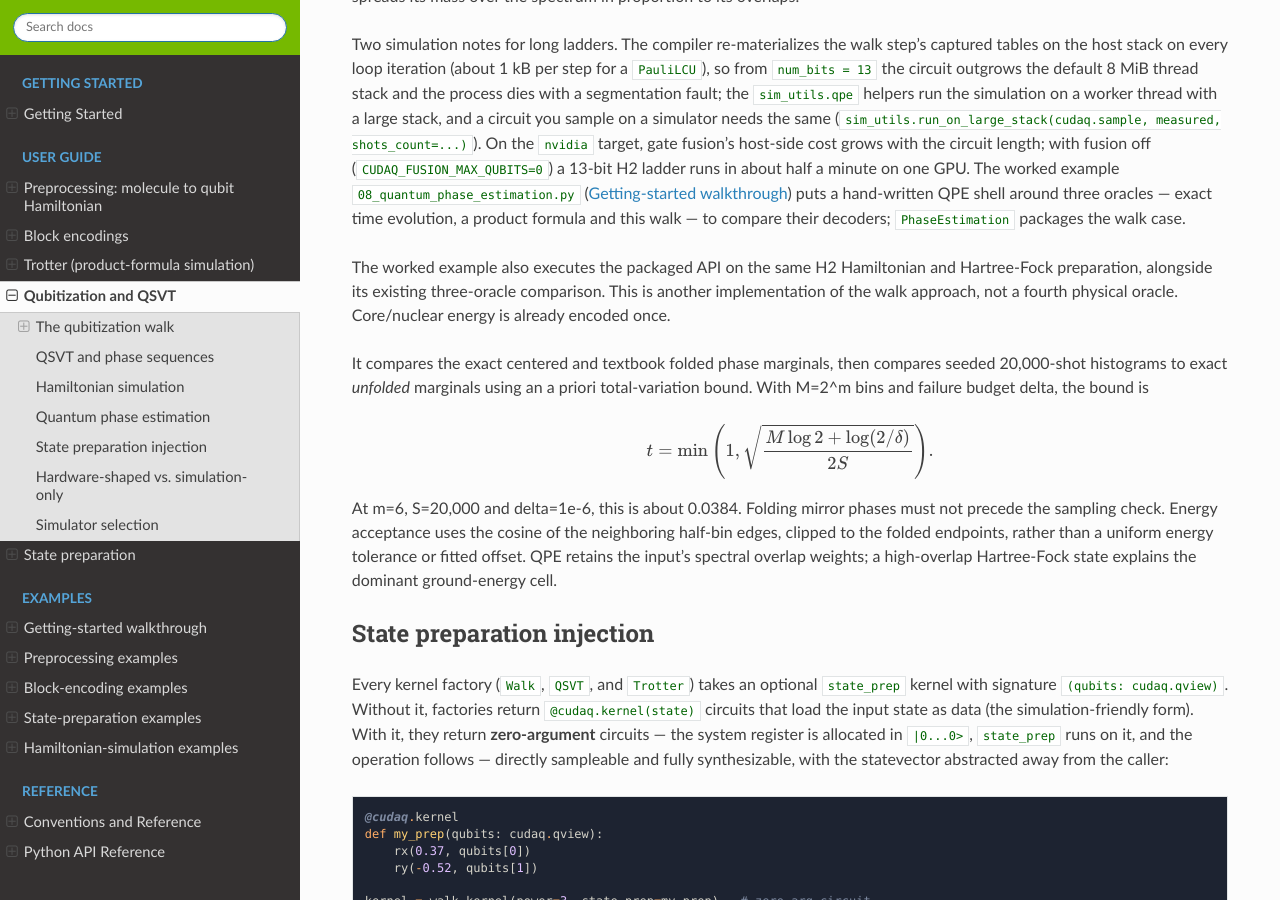
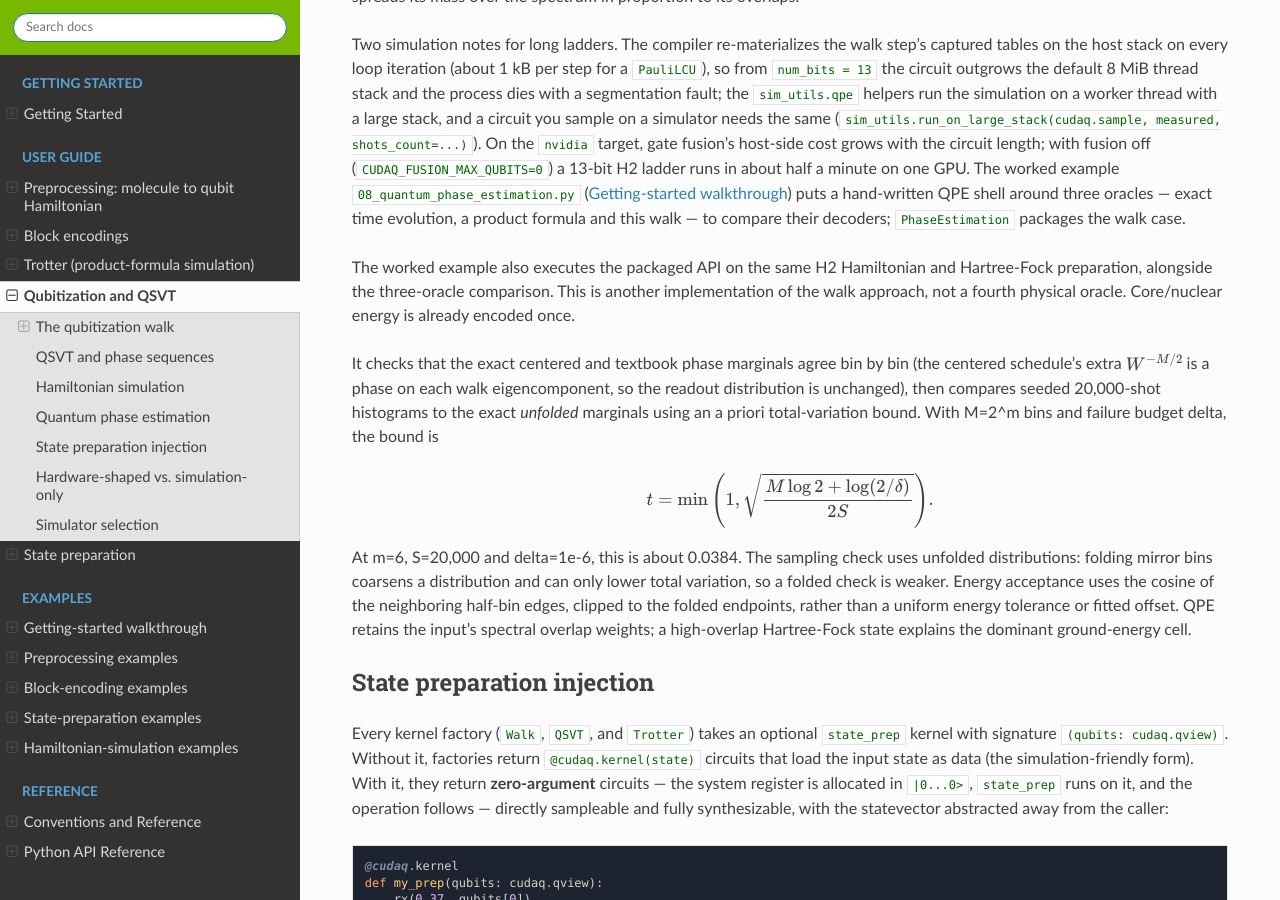
Before and after one commit to NVIDIA/cudaq-algorithms, a Sphinx documentation site: the page built from docs/sphinx/guide/qubitization_qsvt.rst, in a window 1280 px wide and 900 px high, scrolled down 2925 px. Built offline with Sphinx 7.4.7 and the Read the Docs theme 3.1.0, drawn with Linux system fonts in a browser that asks for light colours.

Commit message:
docs: compare the centered and textbook QPE phase marginals bin by bin
The centered exponent schedule applies W^(n - M/2) in place of W^n; the
extra W^(-M/2) is a phase on each walk eigencomponent, so the exact
phase-register marginals of the centered shell and of PhaseEstimation's
textbook ladder agree bin by bin (total variation 7e-16 at m=6), not
only after mirror folding. Compare the unfolded marginals in the example
and the corresponding sampled histograms, drop the local folding helper,
and describe the check that way on the examples page and in the guide.

Also replace the "must not fold before the sampling check" wording with
the reason (folding coarsens a distribution and can only lower total
variation), and remove history wording from the docs.

Signed-off-by: Scott Thornton <wsttiger@gmail.com>

```diff
--- a/docs/sphinx/examples/python/08_quantum_phase_estimation.py
+++ b/docs/sphinx/examples/python/08_quantum_phase_estimation.py
@@ -31,8 +31,8 @@ checked to land within one phase cell of the exact ground energy.
 
 The final section executes PhaseEstimation's packaged textbook walk ladder
 on the same input. Its public decoders, exact phase marginal, sampled
-statistical check, and cosine phase cells are compared with the existing
-centered walk. This is another implementation of method 3, not another
+statistical check, and cosine phase cells are compared with the
+centered walk above. This is another implementation of method 3, not another
 physical oracle.
 
 The walk QPE core follows the centered exponent schedule of Berry et al.,
@@ -121,13 +121,6 @@ def check(label, error, tolerance=1e-10):
         raise AssertionError(label)
 
 
-def folded(probabilities):
-    half = len(probabilities) // 2
-    result = probabilities[:half + 1].copy()
-    result[1:half] += probabilities[-1:half:-1]
-    return result
-
-
 def packaged_walk_comparison(encoding, prepare_hartree_fock, centered_kernel,
                              centered_sampled, counting_qubits, shots,
                              exact_ground_energy):
@@ -158,8 +151,11 @@ def packaged_walk_comparison(encoding, prepare_hartree_fock, centered_kernel,
     check("sampled versus exact unfolded phase TV", tv(sampled, exact),
           tv_bound)
 
-    # Same physical oracle, different schedule and allocation order. Disable
-    # measurement in the centered shell to obtain its exact phase marginal.
+    # Same physical oracle, different schedule and allocation order. The
+    # centered schedule applies W^(n - M/2) instead of W^n; the extra
+    # W^(-M/2) is a phase on each walk eigencomponent, so the phase-register
+    # marginal agrees bin by bin before any folding. Disable measurement in
+    # the centered shell to obtain its exact phase marginal.
     centered_state = np.asarray(
         cudaq.get_state(centered_kernel, counting_qubits, encoding.num_system,
                         encoding.num_ancilla, False))
@@ -167,12 +163,12 @@ def packaged_walk_comparison(encoding, prepare_hartree_fock, centered_kernel,
         centered_state.reshape(1 << encoding.num_system,
                                1 << encoding.num_ancilla, bins))**2,
                             axis=(0, 1))
-    check("centered versus textbook folded exact probabilities",
-          tv(folded(centered_exact), folded(exact)))
+    check("centered versus textbook exact phase marginals",
+          tv(centered_exact, exact))
     check("centered sampled versus its exact unfolded phase TV",
           tv(centered_sampled, centered_exact), tv_bound)
-    check("two sampled folded distributions",
-          tv(folded(centered_sampled), folded(sampled)), 2 * tv_bound)
+    check("centered versus textbook sampled phase TV",
+          tv(centered_sampled, sampled), 2 * tv_bound)
     decoded = np.array(
         [qpe.phase_to_energy(j, counting_qubits) for j in range(bins)])
     expected = -encoding.alpha * np.cos(2 * np.pi * np.arange(bins) / bins)
--- a/docs/sphinx/guide/qubitization_qsvt.rst
+++ b/docs/sphinx/guide/qubitization_qsvt.rst
@@ -184,12 +184,14 @@ a product formula and this walk — to compare their decoders; `PhaseEstimation`
 packages the walk case.
 
 The worked example also executes the packaged API on the same H2 Hamiltonian
-and Hartree-Fock preparation, alongside its existing three-oracle comparison.
+and Hartree-Fock preparation, alongside the three-oracle comparison.
 This is another implementation of the walk approach, not a fourth physical
 oracle. Core/nuclear energy is already encoded once.
 
-It compares the exact centered and textbook folded phase marginals, then
-compares seeded 20,000-shot histograms to exact *unfolded* marginals using an
+It checks that the exact centered and textbook phase marginals agree bin by
+bin (the centered schedule's extra :math:`W^{-M/2}` is a phase on each walk
+eigencomponent, so the readout distribution is unchanged), then compares
+seeded 20,000-shot histograms to the exact *unfolded* marginals using an
 a priori total-variation bound. With M=2^m bins and failure budget delta,
 the bound is
 
@@ -197,8 +199,10 @@ the bound is
 
    t=\min\left(1,\sqrt{\frac{M\log 2+\log(2/\delta)}{2S}}\right).
 
-At m=6, S=20,000 and delta=1e-6, this is about 0.0384. Folding mirror phases
-must not precede the sampling check. Energy acceptance uses the cosine of
+At m=6, S=20,000 and delta=1e-6, this is about 0.0384. The sampling check
+uses unfolded distributions: folding mirror bins coarsens a distribution and
+can only lower total variation, so a folded check is weaker. Energy
+acceptance uses the cosine of
 the neighboring half-bin edges, clipped to the folded endpoints, rather
 than a uniform energy tolerance or fitted offset. QPE retains the input's
 spectral overlap weights; a high-overlap Hartree-Fock state explains the
```
Also changed, not shown: docs/sphinx/examples_rst/getting_started.rst (+4 -3 lines).
